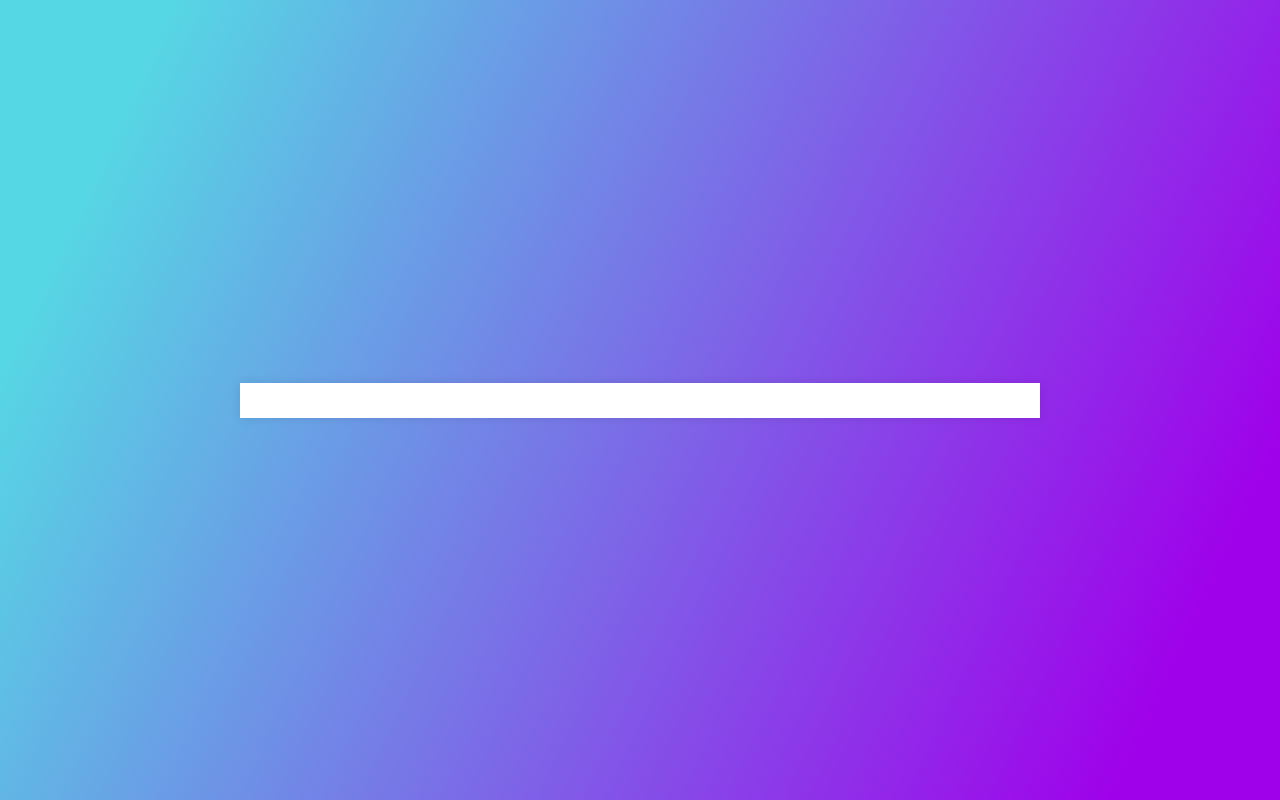
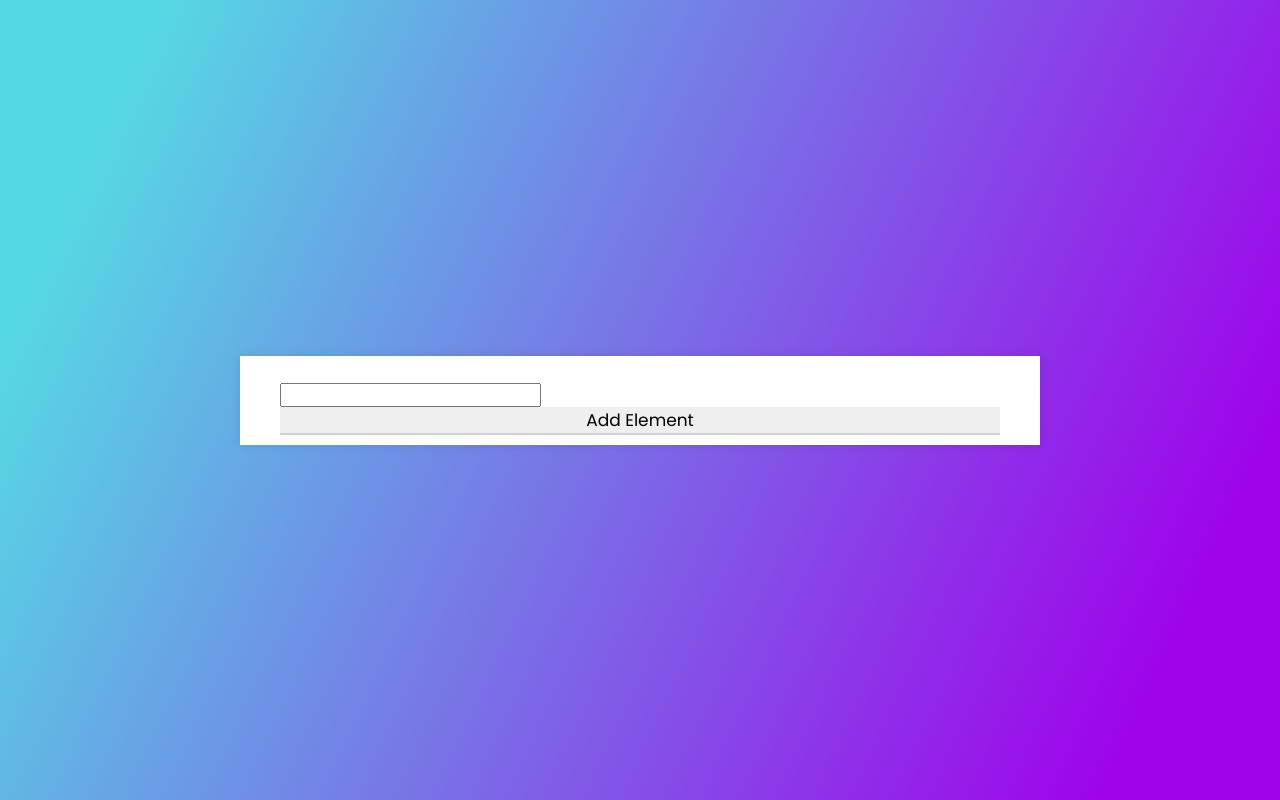
Before and after one commit to MariamHasanat/to-do, a React (Create React App) app: page /to-do in a window 1280 px wide. Built offline with nearby package versions, Linux system fonts and the light colour scheme.

Commit message:
create to-do input and, fn -> onClick the button will add the new element to array

```diff
--- a/src/App.js
+++ b/src/App.js
@@ -6,7 +6,6 @@ import ToDoList from './components/pages/to-do-list-page';
 import { BrowserRouter as Router, Routes, Route } from 'react-router-dom';
 import Home from './components/pages/home-page';
 function App() {
-  // const [array, setArray] = useState([])
 
   return (
     <div className="container">
--- a/src/components/pages/to-do-list-page.js
+++ b/src/components/pages/to-do-list-page.js
@@ -1,13 +1,21 @@
-import React from 'react'
+import React, { useEffect, useState } from 'react'
+import ToDoInput from '../to-do-input'
 // import ToDoElement from './to-do-element'
 
 // array typeof [];
 const ToDoList = (props) => {
-  //  const {array} = props
 
-    return (
+  const [array, setArray] = useState([])
+
+  useEffect(() => {
+    console.log(array);
+  }, [array])
+
+  return (
     <div>
-        {/* {array.map(element => <ToDoElement value={element.value} key={element.key}/> )} */}
+      <ToDoInput array={array} setArray={setArray}/>
+
+      {/* {array.map(element => <ToDoElement value={element.value} key={element.key}/> )} */}
     </div>
   )
 }
```
Also changed, not shown: src/components/to-do-input.js (renamed from src/components/to-do.js, +6 -6 lines).
